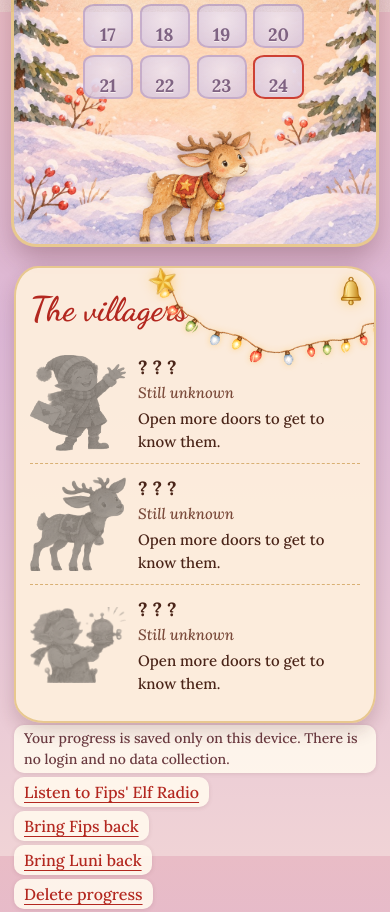
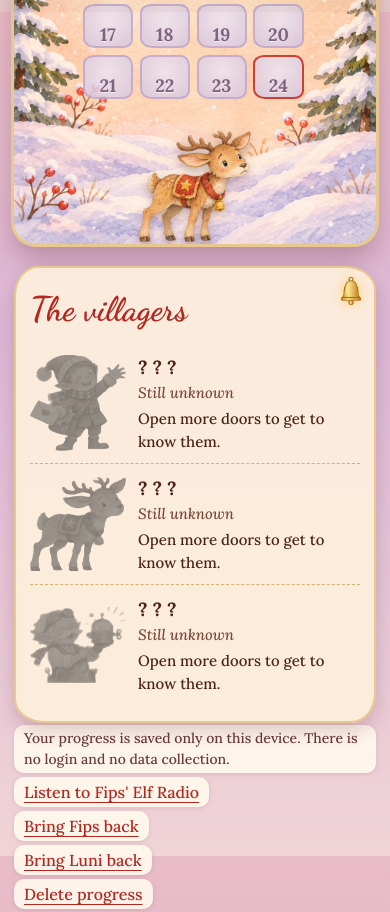
Before and after one commit to henriettforian-afk/sternenpost, a plain HTML site: page advent.html in a window 390 px wide. Shown: the part 832-1744 px from the top of the page. Drawn offline with Linux system fonts and the light colour scheme.

Commit message:
Telefon: kleinere Helfer-Buttons, Dekoration am Dorfbewohner-Kasten

```diff
--- a/advent.css
+++ b/advent.css
@@ -703,3 +703,13 @@ body.hub-open .mcard { max-width: 720px; }
 /* Baum-Lichterkette: kräftigeres Leuchten */
 .tleds { filter: drop-shadow(0 0 5px rgba(255, 220, 130, .9)); }
 @keyframes ledtw { 0%,100% { opacity: 1; } 50% { opacity: .65; } }
+
+/* Telefon: Fips- und Luni-Karika kleiner und weiter unten, damit sie weniger verdecken */
+@media (max-width: 600px) {
+  .fipsbtn, .lunibtn { width: 56px !important; height: 56px !important; border-width: 3px; }
+  .fipshelper, .lunihelper { bottom: 8px !important; }
+  .fipshelper { right: 6px; } .lunihelper { left: 6px; }
+  .fipsbtn, .lunibtn { opacity: .92; }
+  body { padding-bottom: 76px; }
+}
+@media (max-width: 600px) { #btnReset { margin-bottom: 84px; } }
--- a/resdeco.js
+++ b/resdeco.js
@@ -4,16 +4,20 @@
    Form ändern: Zahlen in PATH (x in % der Kastenbreite, y in % von H). Größe der Lämpchen: HS (Höhe der Kette in px). */
 (function () {
   var card = document.querySelector(".residents"); if (!card) return;
-  var H = 140, HS = 24, SW = 12, SPR_W = 420, SPR_H = 43, CORD_Y = 3;
+  var SHOW_LIGHTS = false;   /* false = nur die Glocke bleibt; true = Lichterkette mit Stern wieder anzeigen */
+  var H = 140, HS = 24, SW = 5, SPR_W = 420, SPR_H = 43, CORD_Y = 3;
   var PATH = { x0: 41, y0: 3, c1x: 53, c1y: 56, c2x: 79, c2y: 68, x1: 98.5, y1: 40 };
   var box = document.createElement("div"); box.className = "resdeco"; box.setAttribute("aria-hidden", "true"); card.appendChild(box);
 
+  var X0 = PATH.x0;   /* Startpunkt in %: wird auf schmalen Bildschirmen nach rechts geschoben, damit die Kette nie die Überschrift berührt */
   function bez(t, W) {
     var a = Math.pow(1 - t, 3), b = 3 * Math.pow(1 - t, 2) * t, c = 3 * (1 - t) * t * t, d = t * t * t;
-    return [(a * PATH.x0 + b * PATH.c1x + c * PATH.c2x + d * PATH.x1) / 100 * W, (a * PATH.y0 + b * PATH.c1y + c * PATH.c2y + d * PATH.y1) / 100 * H];
+    return [(a * X0 + b * PATH.c1x + c * PATH.c2x + d * PATH.x1) / 100 * W, (a * PATH.y0 + b * PATH.c1y + c * PATH.c2y + d * PATH.y1) / 100 * H];
   }
   function build() {
     var W = card.clientWidth; if (!W) return; box.innerHTML = "";
+    var hd = card.querySelector("h2, h3"); X0 = PATH.x0;
+    if (hd) { var hr = hd.getBoundingClientRect(), cr = card.getBoundingClientRect(), tr = document.createRange(); tr.selectNodeContents(hd); var textRight = tr.getBoundingClientRect().right - cr.left; X0 = Math.min(78, Math.max(PATH.x0, (textRight + 30) / W * 100)); }
     var N = 240, pts = [], len = [0], i;
     for (i = 0; i <= N; i++) pts.push(bez(i / N, W));
     for (i = 1; i <= N; i++) len.push(len[i - 1] + Math.hypot(pts[i][0] - pts[i - 1][0], pts[i][1] - pts[i - 1][1]));
@@ -22,14 +26,16 @@
       var s = k * SW, j = 0; while (j < N && len[j] < s) j++;
       var p = pts[j], q = pts[Math.min(N, j + 2)], ang = Math.atan2(q[1] - p[1], q[0] - p[0]) * 180 / Math.PI;
       var seg = document.createElement("i"); seg.className = "rseg";
-      seg.style.width = (SW + 1) + "px"; seg.style.height = HS + "px"; seg.style.backgroundSize = "auto " + HS + "px";
+      seg.style.width = (SW + 4) + "px"; seg.style.height = HS + "px"; seg.style.backgroundSize = "auto " + HS + "px";
       seg.style.backgroundPosition = (-((k * SW) % Math.floor(sprW - SW))) + "px 0";
       seg.style.transformOrigin = "0 " + (CORD_Y * HS / SPR_H) + "px";
       seg.style.transform = "translate(" + p[0].toFixed(1) + "px," + (p[1] - CORD_Y * HS / SPR_H).toFixed(1) + "px) rotate(" + ang.toFixed(1) + "deg)";
       wrap.appendChild(seg);
     }
-    box.appendChild(wrap);
-    var st = document.createElement("img"); st.className = "resstar"; st.alt = ""; st.src = "assets/adv/m3_star.png"; st.style.left = (PATH.x0 / 100 * W - 15) + "px"; box.appendChild(st);
+    if (SHOW_LIGHTS) {   /* Lichterkette + Stern; mit SHOW_LIGHTS = true oben wieder einschalten */
+      box.appendChild(wrap);
+      var st = document.createElement("img"); st.className = "resstar"; st.alt = ""; st.src = "assets/adv/m3_star.png"; st.style.left = (X0 / 100 * W - 15) + "px"; box.appendChild(st);
+    }
     var bl = document.createElement("img"); bl.className = "resbell"; bl.alt = ""; bl.src = "assets/adv/m3_bell.png"; box.appendChild(bl);
   }
   build(); var rt; window.addEventListener("resize", function () { clearTimeout(rt); rt = setTimeout(build, 120); });
```
